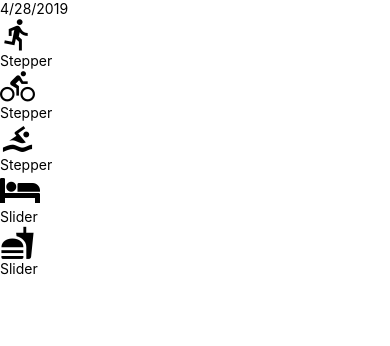
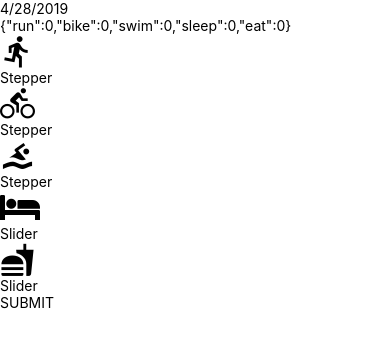
Before and after one commit to LucasProcopio/Fitness-Metric, a React Native app: screen / in a window 390 px wide. Shown: the top 346 px of the page. Built offline with nearby package versions, Linux system fonts and the light colour scheme.

Commit message:
feat: Submit functional component

```diff
--- a/components/AddEntry.js
+++ b/components/AddEntry.js
@@ -1,9 +1,17 @@
 import React from 'react'
-import { View, Text } from 'react-native'
-import { getMetricMetaInfo } from '../utils/helpers'
+import { View, Text, TouchableOpacity } from 'react-native'
+import { getMetricMetaInfo, timeToString } from '../utils/helpers'
 import Slider from './Slider'
 import Stepper from './Stepper'
 import DateHeader from './DateHeader'
+
+function SubmitBtn({ onPress }) {
+  return (
+    <TouchableOpacity onPress={onPress}>
+      <Text>SUBMIT</Text>
+    </TouchableOpacity>
+  )
+}
 
 export default class AddEntry extends React.Component {
   state = {
@@ -44,11 +52,30 @@ export default class AddEntry extends React.Component {
     }))
   }
 
+  submit = () => {
+    const key = timeToString()
+    const entry = this.state
+
+    //todo: Update Redux
+    this.setState({
+      run: 0,
+      bike: 0,
+      swim: 0,
+      sleep: 0,
+      eat: 0
+    })
+
+    //todo:  Navigate to home
+    //todo: save to DB
+    //todo: clear local notifications
+  }
+
   render() {
     const metaInfo = getMetricMetaInfo()
     return (
       <View>
         <DateHeader date={new Date().toLocaleDateString()} />
+        <Text>{JSON.stringify(this.state)}</Text>
         {Object.keys(metaInfo).map(key => {
           const { getIcon, type, ...rest } = metaInfo[key]
           const value = this.state[key]
@@ -72,6 +99,7 @@ export default class AddEntry extends React.Component {
             </View>
           )
         })}
+        <SubmitBtn onPress={this.submit} />
       </View>
     )
   }
```
